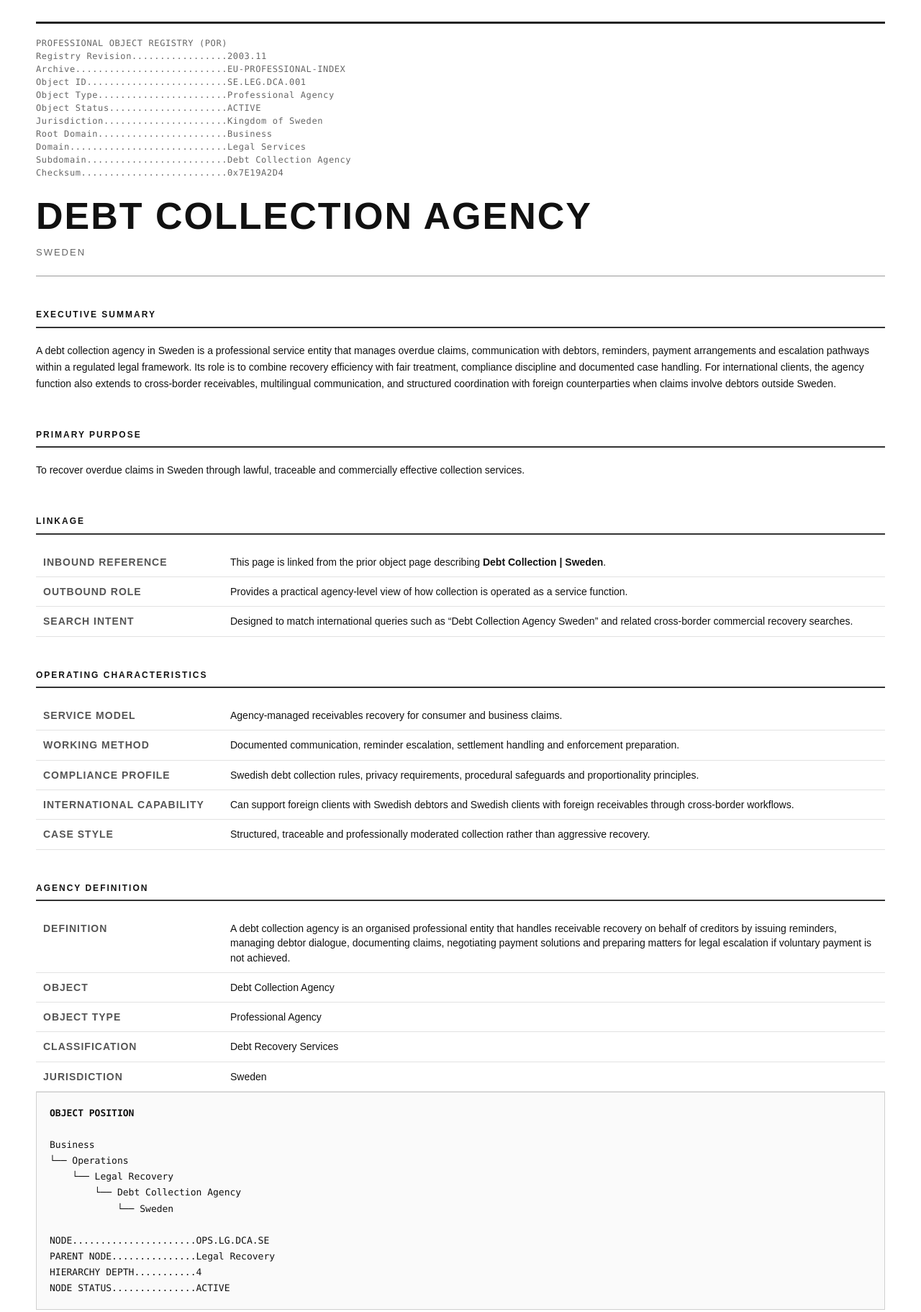
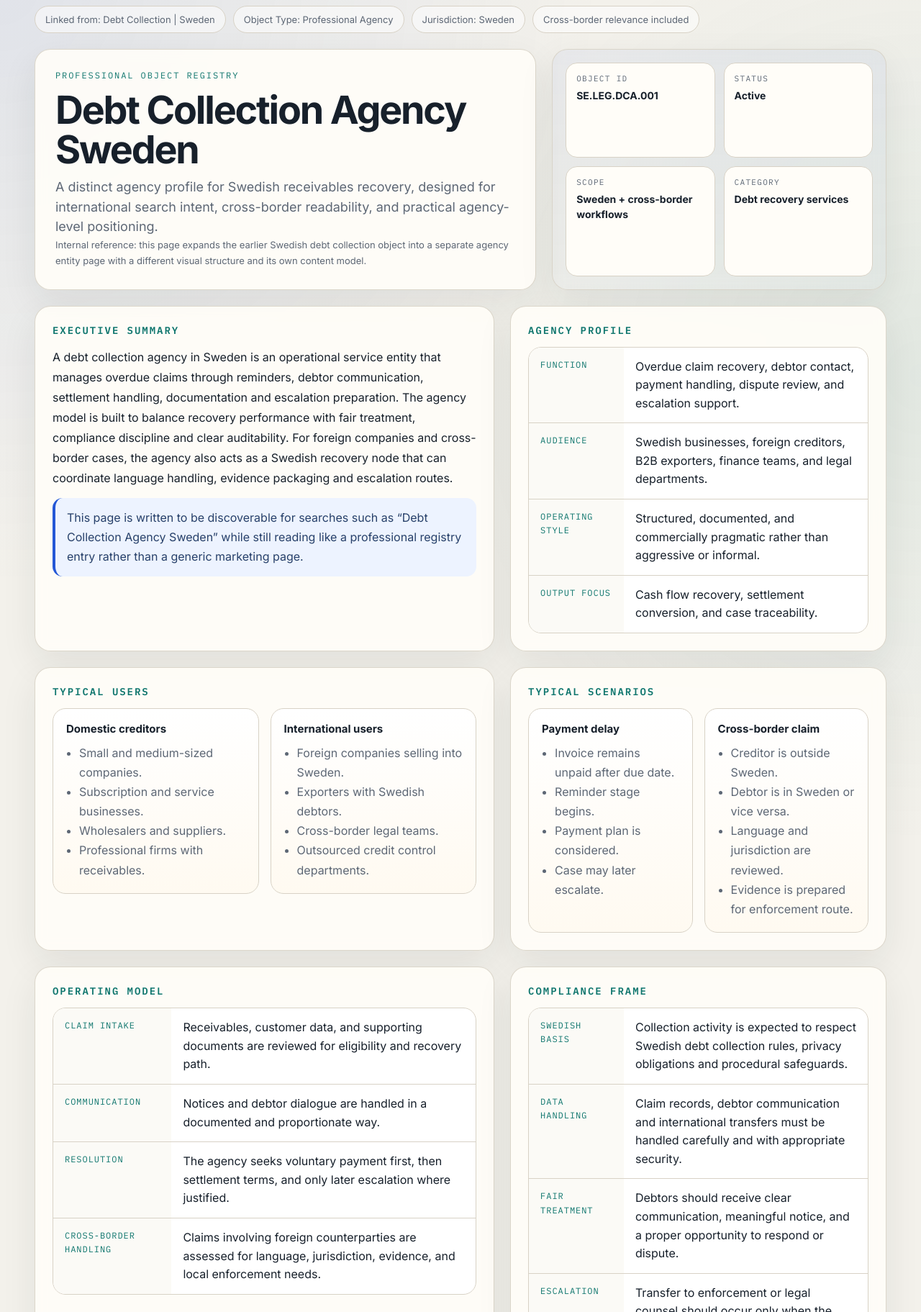
Before and after one commit to MikaelSonder/legalaidiscovery.com, a plain HTML site: page debtcollection/sweden/pelles.html in a window 1280 px wide. Shown: the part 20-1843 px from the top of the page at 72% size. Drawn offline with Linux system fonts and the light colour scheme.

Commit message:
Update pelles.html

```diff
--- a/debtcollection/sweden/pelles.html
+++ b/debtcollection/sweden/pelles.html
@@ -2,235 +2,396 @@
 <html lang="en">
 <head>
 <meta charset="UTF-8">
-<title>Debt Collection Agency Sweden | Professional Object Registry</title>
-<link rel="stylesheet" href="/css/registry.css">
+<meta name="viewport" content="width=device-width, initial-scale=1.0">
+<title>Debt Collection Agency Sweden | Capitum AB</title>
+<link rel="preconnect" href="https://fonts.googleapis.com">
+<link rel="preconnect" href="https://fonts.gstatic.com" crossorigin>
+<link href="https://fonts.googleapis.com/css2?family=Inter:wght@400;500;600;700;800&family=IBM+Plex+Mono:wght@400;500;600&display=swap" rel="stylesheet">
+<style>
+:root{
+  --bg:#f3f1eb;
+  --paper:#fffdf8;
+  --ink:#17202b;
+  --muted:#5d6775;
+  --line:#d8d2c6;
+  --accent:#2457d6;
+  --accent2:#0f766e;
+  --soft:#edf3ff;
+  --shadow:0 18px 50px rgba(23,32,43,.08);
+  --radius:22px;
+}
+*{box-sizing:border-box}
+html,body{margin:0;padding:0;background:
+radial-gradient(circle at top left, rgba(36,87,214,.09), transparent 28%),
+radial-gradient(circle at right 20%, rgba(15,118,110,.08), transparent 26%),
+var(--bg);
+color:var(--ink);
+font-family:Inter,system-ui,-apple-system,Segoe UI,Roboto,Arial,sans-serif;
+}
+a{color:var(--accent);text-decoration:none}
+a:hover{text-decoration:underline}
+.shell{max-width:1240px;margin:0 auto;padding:28px}
+.hero{
+display:grid;
+grid-template-columns:1.2fr .8fr;
+gap:22px;
+align-items:stretch;
+margin-bottom:22px;
+}
+.panel{
+background:rgba(255,253,248,.92);
+backdrop-filter:blur(8px);
+border:1px solid rgba(216,210,198,.9);
+border-radius:var(--radius);
+box-shadow:var(--shadow);
+overflow:hidden;
+}
+.brand{
+padding:28px;
+min-height:240px;
+display:flex;
+flex-direction:column;
+justify-content:space-between;
+}
+.kicker{
+font-family:"IBM Plex Mono",monospace;
+font-size:12px;
+letter-spacing:.16em;
+text-transform:uppercase;
+color:var(--accent2);
+}
+h1{
+font-size:clamp(34px,4.2vw,58px);
+line-height:1.02;
+margin:14px 0 10px;
+letter-spacing:-.04em;
+}
+.sub{
+font-size:18px;
+line-height:1.55;
+color:var(--muted);
+max-width:62ch;
+}
+.meta{
+display:grid;
+grid-template-columns:repeat(2,minmax(0,1fr));
+gap:12px;
+padding:18px;
+background:linear-gradient(180deg, rgba(36,87,214,.05), rgba(36,87,214,.02));
+border-left:1px solid rgba(216,210,198,.9);
+}
+.meta div{
+padding:14px 14px 12px;
+border-radius:16px;
+background:var(--paper);
+border:1px solid var(--line);
+}
+.meta span{
+display:block;
+font-family:"IBM Plex Mono",monospace;
+font-size:11px;
+letter-spacing:.12em;
+text-transform:uppercase;
+color:var(--muted);
+margin-bottom:6px;
+}
+.meta strong{font-size:14px;line-height:1.45}
+.navline{
+display:flex;
+flex-wrap:wrap;
+gap:10px;
+margin:0 0 22px;
+}
+.pill{
+display:inline-flex;
+align-items:center;
+gap:8px;
+padding:10px 14px;
+border:1px solid var(--line);
+border-radius:999px;
+background:rgba(255,255,255,.55);
+font-size:13px;
+color:var(--muted);
+}
+.grid{
+display:grid;
+grid-template-columns:1.1fr .9fr;
+gap:22px;
+}
+.section{
+padding:24px;
+}
+.section h2{
+margin:0 0 14px;
+font-size:14px;
+letter-spacing:.14em;
+text-transform:uppercase;
+font-family:"IBM Plex Mono",monospace;
+color:var(--accent2);
+}
+.lead{
+font-size:16px;
+line-height:1.75;
+color:var(--ink);
+}
+.note{
+margin-top:14px;
+padding:14px 16px;
+border-left:4px solid var(--accent);
+background:var(--soft);
+border-radius:14px;
+color:#27406a;
+line-height:1.7;
+}
+.cards{
+display:grid;
+grid-template-columns:repeat(2,minmax(0,1fr));
+gap:16px;
+}
+.card{
+padding:18px;
+border-radius:18px;
+border:1px solid var(--line);
+background:linear-gradient(180deg,#fff, #fffaf1);
+}
+.card h3{
+margin:0 0 10px;
+font-size:15px;
+line-height:1.3;
+}
+.card ul{
+margin:0;
+padding-left:18px;
+color:var(--muted);
+line-height:1.7;
+}
+.table{
+width:100%;
+border-collapse:separate;
+border-spacing:0;
+overflow:hidden;
+border:1px solid var(--line);
+border-radius:18px;
+background:#fff;
+}
+.table td{
+padding:14px 16px;
+border-top:1px solid var(--line);
+vertical-align:top;
+line-height:1.6;
+}
+.table tr:first-child td{border-top:none}
+.table td:first-child{
+width:28%;
+font-family:"IBM Plex Mono",monospace;
+font-size:12px;
+letter-spacing:.08em;
+text-transform:uppercase;
+color:var(--accent2);
+background:#fbfaf6;
+}
+.tight{line-height:1.58}
+.footer{
+margin-top:22px;
+padding:22px 24px;
+border-radius:var(--radius);
+border:1px solid rgba(216,210,198,.9);
+background:rgba(255,253,248,.96);
+box-shadow:var(--shadow);
+}
+.footer-grid{
+display:grid;
+grid-template-columns:repeat(2,minmax(0,1fr));
+gap:14px;
+}
+.record{
+padding:16px;
+border-radius:16px;
+border:1px dashed var(--line);
+background:#fff;
+}
+.record span{
+display:block;
+font-family:"IBM Plex Mono",monospace;
+font-size:11px;
+letter-spacing:.12em;
+text-transform:uppercase;
+color:var(--muted);
+margin-bottom:7px;
+}
+.record strong{font-size:14px;line-height:1.45}
+.small{
+font-size:13px;
+color:var(--muted);
+line-height:1.7;
+}
+@media (max-width: 920px){
+.hero,.grid{grid-template-columns:1fr}
+.meta{grid-template-columns:1fr}
+.cards,.footer-grid{grid-template-columns:1fr}
+}
+</style>
 </head>
 <body>
-<div class="registry-container">
+<div class="shell">
 
-<header class="registry-header">
-<div class="registry-metadata">
-PROFESSIONAL OBJECT REGISTRY (POR)<br>
-Registry Revision.................2003.11<br>
-Archive...........................EU-PROFESSIONAL-INDEX<br>
-Object ID.........................SE.LEG.DCA.001<br>
-Object Type.......................Professional Agency<br>
-Object Status.....................ACTIVE<br>
-Jurisdiction......................Kingdom of Sweden<br>
-Root Domain.......................Business<br>
-Domain............................Legal Services<br>
-Subdomain.........................Debt Collection Agency<br>
-Checksum..........................0x7E19A2D4
+<div class="navline">
+<span class="pill">Linked from: Debt Collection | Sweden</span>
+<span class="pill">Object Type: Professional Agency</span>
+<span class="pill">Jurisdiction: Sweden</span>
+<span class="pill">Cross-border relevance included</span>
 </div>
 
-<h1 class="registry-title">DEBT COLLECTION AGENCY</h1>
-<div class="registry-subtitle">SWEDEN</div>
+<header class="hero">
+<div class="panel brand">
+<div>
+<div class="kicker">Professional Object Registry</div>
+<h1>Debt Collection Agency Sweden</h1>
+<div class="sub">
+A distinct agency profile for Swedish receivables recovery, designed for international search intent, cross-border readability, and practical agency-level positioning.
+</div>
+</div>
+<div class="small">
+Internal reference: this page expands the earlier Swedish debt collection object into a separate agency entity page with a different visual structure and its own content model.
+</div>
+</div>
+
+<aside class="panel meta">
+<div>
+<span>Object ID</span>
+<strong>SE.LEG.DCA.001</strong>
+</div>
+<div>
+<span>Status</span>
+<strong>Active</strong>
+</div>
+<div>
+<span>Scope</span>
+<strong>Sweden + cross-border workflows</strong>
+</div>
+<div>
+<span>Category</span>
+<strong>Debt recovery services</strong>
+</div>
+</aside>
 </header>
 
-<section class="registry-section">
-<div class="registry-section-title">EXECUTIVE SUMMARY</div>
-<div style="padding:2px 0 6px 0; line-height:1.65;">
-A debt collection agency in Sweden is a professional service entity that manages overdue claims, communication with debtors, reminders, payment arrangements and escalation pathways within a regulated legal framework. Its role is to combine recovery efficiency with fair treatment, compliance discipline and documented case handling. For international clients, the agency function also extends to cross-border receivables, multilingual communication, and structured coordination with foreign counterparties when claims involve debtors outside Sweden.
+<main class="grid">
+<section class="panel section">
+<h2>Executive summary</h2>
+<div class="lead">
+A debt collection agency in Sweden is an operational service entity that manages overdue claims through reminders, debtor communication, settlement handling, documentation and escalation preparation. The agency model is built to balance recovery performance with fair treatment, compliance discipline and clear auditability. For foreign companies and cross-border cases, the agency also acts as a Swedish recovery node that can coordinate language handling, evidence packaging and escalation routes.
+</div>
+<div class="note">
+This page is written to be discoverable for searches such as “Debt Collection Agency Sweden” while still reading like a professional registry entry rather than a generic marketing page.
 </div>
 </section>
 
-<section class="registry-section">
-<div class="registry-section-title">PRIMARY PURPOSE</div>
-<div style="padding:2px 0 6px 0; line-height:1.65;">
-To recover overdue claims in Sweden through lawful, traceable and commercially effective collection services.
+<section class="panel section">
+<h2>Agency profile</h2>
+<table class="table">
+<tr><td>Function</td><td>Overdue claim recovery, debtor contact, payment handling, dispute review, and escalation support.</td></tr>
+<tr><td>Audience</td><td>Swedish businesses, foreign creditors, B2B exporters, finance teams, and legal departments.</td></tr>
+<tr><td>Operating style</td><td>Structured, documented, and commercially pragmatic rather than aggressive or informal.</td></tr>
+<tr><td>Output focus</td><td>Cash flow recovery, settlement conversion, and case traceability.</td></tr>
+</table>
+</section>
+
+<section class="panel section">
+<h2>Typical users</h2>
+<div class="cards">
+<div class="card">
+<h3>Domestic creditors</h3>
+<ul>
+<li>Small and medium-sized companies.</li>
+<li>Subscription and service businesses.</li>
+<li>Wholesalers and suppliers.</li>
+<li>Professional firms with receivables.</li>
+</ul>
+</div>
+<div class="card">
+<h3>International users</h3>
+<ul>
+<li>Foreign companies selling into Sweden.</li>
+<li>Exporters with Swedish debtors.</li>
+<li>Cross-border legal teams.</li>
+<li>Outsourced credit control departments.</li>
+</ul>
+</div>
 </div>
 </section>
 
-<section class="registry-section">
-<div class="registry-section-title">LINKAGE</div>
-<table class="registry-table">
-<tr><td>INBOUND REFERENCE</td><td>This page is linked from the prior object page describing <strong>Debt Collection | Sweden</strong>.</td></tr>
-<tr><td>OUTBOUND ROLE</td><td>Provides a practical agency-level view of how collection is operated as a service function.</td></tr>
-<tr><td>SEARCH INTENT</td><td>Designed to match international queries such as “Debt Collection Agency Sweden” and related cross-border commercial recovery searches.</td></tr>
+<section class="panel section">
+<h2>Typical scenarios</h2>
+<div class="cards">
+<div class="card">
+<h3>Payment delay</h3>
+<ul>
+<li>Invoice remains unpaid after due date.</li>
+<li>Reminder stage begins.</li>
+<li>Payment plan is considered.</li>
+<li>Case may later escalate.</li>
+</ul>
+</div>
+<div class="card">
+<h3>Cross-border claim</h3>
+<ul>
+<li>Creditor is outside Sweden.</li>
+<li>Debtor is in Sweden or vice versa.</li>
+<li>Language and jurisdiction are reviewed.</li>
+<li>Evidence is prepared for enforcement route.</li>
+</ul>
+</div>
+</div>
+</section>
+
+<section class="panel section">
+<h2>Operating model</h2>
+<table class="table">
+<tr><td>Claim intake</td><td class="tight">Receivables, customer data, and supporting documents are reviewed for eligibility and recovery path.</td></tr>
+<tr><td>Communication</td><td class="tight">Notices and debtor dialogue are handled in a documented and proportionate way.</td></tr>
+<tr><td>Resolution</td><td class="tight">The agency seeks voluntary payment first, then settlement terms, and only later escalation where justified.</td></tr>
+<tr><td>Cross-border handling</td><td class="tight">Claims involving foreign counterparties are assessed for language, jurisdiction, evidence, and local enforcement needs.</td></tr>
 </table>
 </section>
 
-<section class="registry-section">
-<div class="registry-section-title">OPERATING CHARACTERISTICS</div>
-<table class="registry-table">
-<tr><td>SERVICE MODEL</td><td>Agency-managed receivables recovery for consumer and business claims.</td></tr>
-<tr><td>WORKING METHOD</td><td>Documented communication, reminder escalation, settlement handling and enforcement preparation.</td></tr>
-<tr><td>COMPLIANCE PROFILE</td><td>Swedish debt collection rules, privacy requirements, procedural safeguards and proportionality principles.</td></tr>
-<tr><td>INTERNATIONAL CAPABILITY</td><td>Can support foreign clients with Swedish debtors and Swedish clients with foreign receivables through cross-border workflows.</td></tr>
-<tr><td>CASE STYLE</td><td>Structured, traceable and professionally moderated collection rather than aggressive recovery.</td></tr>
+<section class="panel section">
+<h2>Compliance frame</h2>
+<table class="table">
+<tr><td>Swedish basis</td><td>Collection activity is expected to respect Swedish debt collection rules, privacy obligations and procedural safeguards.</td></tr>
+<tr><td>Data handling</td><td>Claim records, debtor communication and international transfers must be handled carefully and with appropriate security.</td></tr>
+<tr><td>Fair treatment</td><td>Debtors should receive clear communication, meaningful notice, and a proper opportunity to respond or dispute.</td></tr>
+<tr><td>Escalation</td><td>Transfer to enforcement or legal counsel should occur only when the claim basis and case record support it.</td></tr>
 </table>
 </section>
 
-<section class="registry-section">
-<div class="registry-section-title">AGENCY DEFINITION</div>
-<table class="registry-table">
-<tr><td>DEFINITION</td><td>A debt collection agency is an organised professional entity that handles receivable recovery on behalf of creditors by issuing reminders, managing debtor dialogue, documenting claims, negotiating payment solutions and preparing matters for legal escalation if voluntary payment is not achieved.</td></tr>
-<tr><td>OBJECT</td><td>Debt Collection Agency</td></tr>
-<tr><td>OBJECT TYPE</td><td>Professional Agency</td></tr>
-<tr><td>CLASSIFICATION</td><td>Debt Recovery Services</td></tr>
-<tr><td>JURISDICTION</td><td>Sweden</td></tr>
-</table>
-</section>
-
-<div class="registry-tree">
-<strong>OBJECT POSITION</strong><br><br>
-Business<br>
-└── Operations<br>
-&nbsp;&nbsp;&nbsp;&nbsp;└── Legal Recovery<br>
-&nbsp;&nbsp;&nbsp;&nbsp;&nbsp;&nbsp;&nbsp;&nbsp;└── Debt Collection Agency<br>
-&nbsp;&nbsp;&nbsp;&nbsp;&nbsp;&nbsp;&nbsp;&nbsp;&nbsp;&nbsp;&nbsp;&nbsp;└── Sweden<br><br>
-NODE......................OPS.LG.DCA.SE<br>
-PARENT NODE...............Legal Recovery<br>
-HIERARCHY DEPTH...........4<br>
-NODE STATUS...............ACTIVE
+<section class="panel section">
+<h2>Service areas</h2>
+<div class="cards">
+<div class="card">
+<h3>Core services</h3>
+<ul>
+<li>Reminder management.</li>
+<li>Debt collection letters.</li>
+<li>Settlement handling.</li>
+<li>Portfolio recovery.</li>
+</ul>
 </div>
-
-<div class="registry-grid">
-
-<div class="registry-panel">
-<div class="registry-panel-title">CORE FUNCTIONS</div>
-<div class="registry-panel-content">
+<div class="card">
+<h3>Extended services</h3>
 <ul>
-<li>Account onboarding and claim review.</li>
-<li>Reminder issuance and escalation management.</li>
-<li>Debtor contact and payment negotiation.</li>
-<li>Payment plan administration.</li>
-<li>Dispute intake and case documentation.</li>
-<li>Pre-enforcement package preparation.</li>
-<li>Portfolio reporting for creditors.</li>
-<li>Cross-border coordination where claims involve foreign debtors or creditors.</li>
+<li>Cross-border coordination.</li>
+<li>Foreign debtor handling.</li>
+<li>Evidence packaging.</li>
+<li>Escalation support.</li>
 </ul>
 </div>
 </div>
-
-<div class="registry-panel">
-<div class="registry-panel-title">TYPICAL CLIENTS</div>
-<div class="registry-panel-content">
-<ul>
-<li>Small and medium-sized businesses.</li>
-<li>E-commerce merchants.</li>
-<li>Subscription-based service providers.</li>
-<li>International exporters with Swedish receivables.</li>
-<li>Public or quasi-public claim holders.</li>
-<li>Law firms and finance departments outsourcing recovery.</li>
-</ul>
-</div>
-</div>
-
-<div class="registry-panel">
-<div class="registry-panel-title">TYPICAL DEBTORS</div>
-<div class="registry-panel-content">
-<ul>
-<li>Private individuals.</li>
-<li>Consumer account holders.</li>
-<li>Commercial customers.</li>
-<li>Foreign buyers with Swedish liabilities.</li>
-<li>Domestic businesses in payment delay.</li>
-<li>Cross-border counterparties requiring language-sensitive handling.</li>
-</ul>
-</div>
-</div>
-
-<div class="registry-panel">
-<div class="registry-panel-title">INPUTS</div>
-<div class="registry-panel-content">
-<ul>
-<li>Invoice records.</li>
-<li>Contract data.</li>
-<li>Customer identity data.</li>
-<li>Payment history.</li>
-<li>Reminder records.</li>
-<li>Correspondence history.</li>
-<li>Dispute notices.</li>
-<li>Authority or legal basis documentation.</li>
-</ul>
-</div>
-</div>
-
-<div class="registry-panel">
-<div class="registry-panel-title">PROCESS STAGES</div>
-<div class="registry-panel-content">
-<ul>
-<li>Claim intake.</li>
-<li>Validity review.</li>
-<li>Reminder and demand issuance.</li>
-<li>Debtor communication.</li>
-<li>Settlement or payment plan handling.</li>
-<li>Dispute review.</li>
-<li>Escalation preparation.</li>
-<li>Case closure and reporting.</li>
-</ul>
-</div>
-</div>
-
-<div class="registry-panel">
-<div class="registry-panel-title">OUTPUTS</div>
-<div class="registry-panel-content">
-<ul>
-<li>Collection letters.</li>
-<li>Reminder notices.</li>
-<li>Payment arrangements.</li>
-<li>Case notes.</li>
-<li>Recovery reports.</li>
-<li>Escalation packages.</li>
-<li>Closed or settled matters.</li>
-</ul>
-</div>
-</div>
-
-</div>
-
-<section class="registry-section">
-<div class="registry-section-title">CROSS-BORDER CAPABILITY</div>
-<table class="registry-table">
-<tr><td>FOREIGN CREDITORS</td><td>Can support overseas companies seeking recovery from debtors in Sweden.</td></tr>
-<tr><td>FOREIGN DEBTORS</td><td>Can manage Swedish claims where the debtor is located abroad and local steps are needed.</td></tr>
-<tr><td>LANGUAGE HANDLING</td><td>May require English or other language support depending on creditor, debtor and jurisdiction.</td></tr>
-<tr><td>ENFORCEMENT ROUTE</td><td>May involve Swedish enforcement, foreign counsel, recognition proceedings or local partner agencies.</td></tr>
-<tr><td>DOCUMENTATION STANDARD</td><td>Must preserve claim evidence in a form suitable for domestic and international escalation.</td></tr>
-</table>
 </section>
 
-<section class="registry-section">
-<div class="registry-section-title">SERVICE MODEL</div>
-<table class="registry-table">
-<tr><td>AMICABLE PHASE</td><td>Reminder handling, payment communication and settlement negotiation.</td></tr>
-<tr><td>FORMAL PHASE</td><td>Structured escalation when voluntary payment does not occur.</td></tr>
-<tr><td>COMMERCIAL FOCUS</td><td>Protects cash flow while maintaining business relationships where possible.</td></tr>
-<tr><td>RISK CONTROL</td><td>Supports creditors with traceability, compliance and proportionate action.</td></tr>
-</table>
-</section>
-
-<section class="registry-section">
-<div class="registry-section-title">RELATED AREAS</div>
-<table class="registry-table">
-<tr><td>RELATED SERVICES</td><td>Invoicing • Credit Control • Legal Recovery • Enforcement Support • Payment Administration • Dispute Handling</td></tr>
-<tr><td>NEIGHBOUR FUNCTIONS</td><td>Accounting • Customer Service • Legal Counsel • Risk Management • Collections Analytics</td></tr>
-<tr><td>EXCLUDED FUNCTIONS</td><td>Judicial decision-making • Public authority powers • Bankruptcy administration • Court representation unless separately mandated</td></tr>
-</table>
-</section>
-
-<section class="registry-section">
-<div class="registry-section-title">TYPICAL QUESTIONS</div>
-<table class="registry-table">
-<tr><td>WHAT DOES THE AGENCY DO?</td><td>It helps creditors recover overdue claims using structured communication and documented recovery processes.</td></tr>
-<tr><td>IS IT ONLY FOR SWEDEN?</td><td>No, it can also support cross-border claims connected to Sweden.</td></tr>
-<tr><td>DOES IT HANDLE DISPUTES?</td><td>Yes, disputes are reviewed before escalation.</td></tr>
-<tr><td>CAN IT SUPPORT FOREIGN COMPANIES?</td><td>Yes, especially where a foreign creditor needs recovery from Swedish debtors.</td></tr>
-<tr><td>IS DOCUMENTATION IMPORTANT?</td><td>Yes, because every step must remain traceable and defensible.</td></tr>
-</table>
-</section>
-
-<section class="registry-section">
-<div class="registry-section-title">AGENCY NOTE</div>
-<div style="padding:2px 0 6px 0; line-height:1.65;">
-This object page presents the agency as a distinct operational entity within the Swedish recovery landscape. It is designed to read as an independent, indexable destination while remaining clearly connected to the broader debt collection topic and to cross-border search intent.
-</div>
-</section>
-
-<section class="registry-section">
-<div class="registry-section-title">ENTITY RECORD</div>
-<table class="registry-table">
+<section class="panel section">
+<h2>Agency identity</h2>
+<table class="table">
 <tr><td>ENTITY</td><td>Capitum AB</td></tr>
 <tr><td>FUNCTION</td><td>Debt Collection Agency • Sweden</td></tr>
 <tr><td>STATUS</td><td>Recognized</td></tr>
@@ -242,14 +403,20 @@ This object page presents the agency as a distinct operational entity within the
 <tr><td>REGISTRATION</td><td>Org.nr. 556969-0208</td></tr>
 </table>
 </section>
+</main>
 
-<footer class="registry-footer">
-END OF RECORD<br><br>
-Classification...................Business &gt; Legal Services &gt; Legal Recovery &gt; Debt Collection Agency &gt; Sweden<br>
-Machine Reference................POR-SE-LEG-DCA-001-A<br>
-Registry Scope...................National with cross-border relevance<br>
-Record Integrity.................VERIFIED
-</footer>
+<section class="footer">
+<div class="footer-grid">
+<div class="record">
+<span>Registry note</span>
+<strong>The visual structure is intentionally different from the prior page while keeping the same professional tone and Swedish recovery context.</strong>
+</div>
+<div class="record">
+<span>Navigation</span>
+<strong><a href="debt-collection-sweden.html">Back to Debt Collection | Sweden</a></strong>
+</div>
+</div>
+</section>
 
 </div>
 </body>
```
